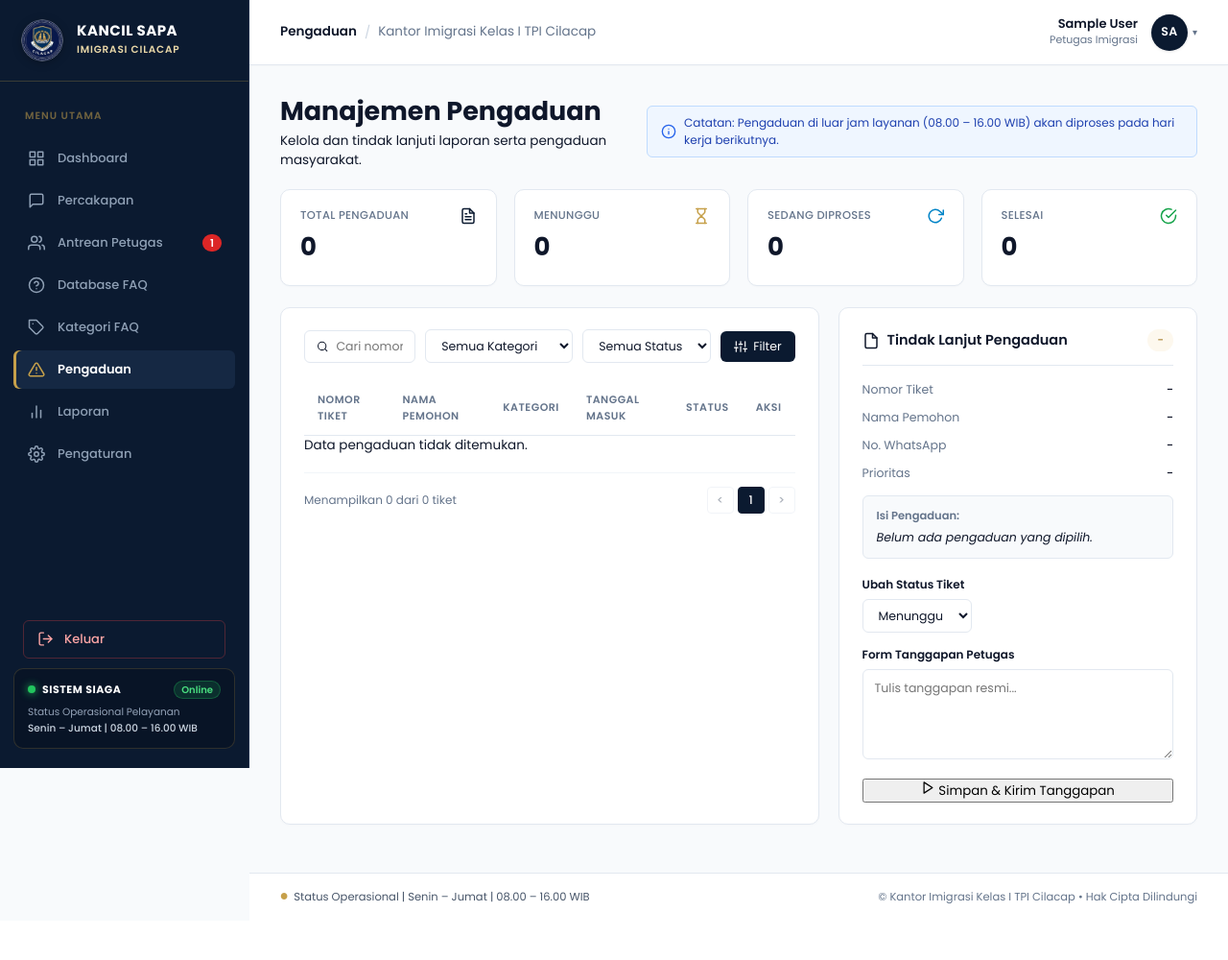
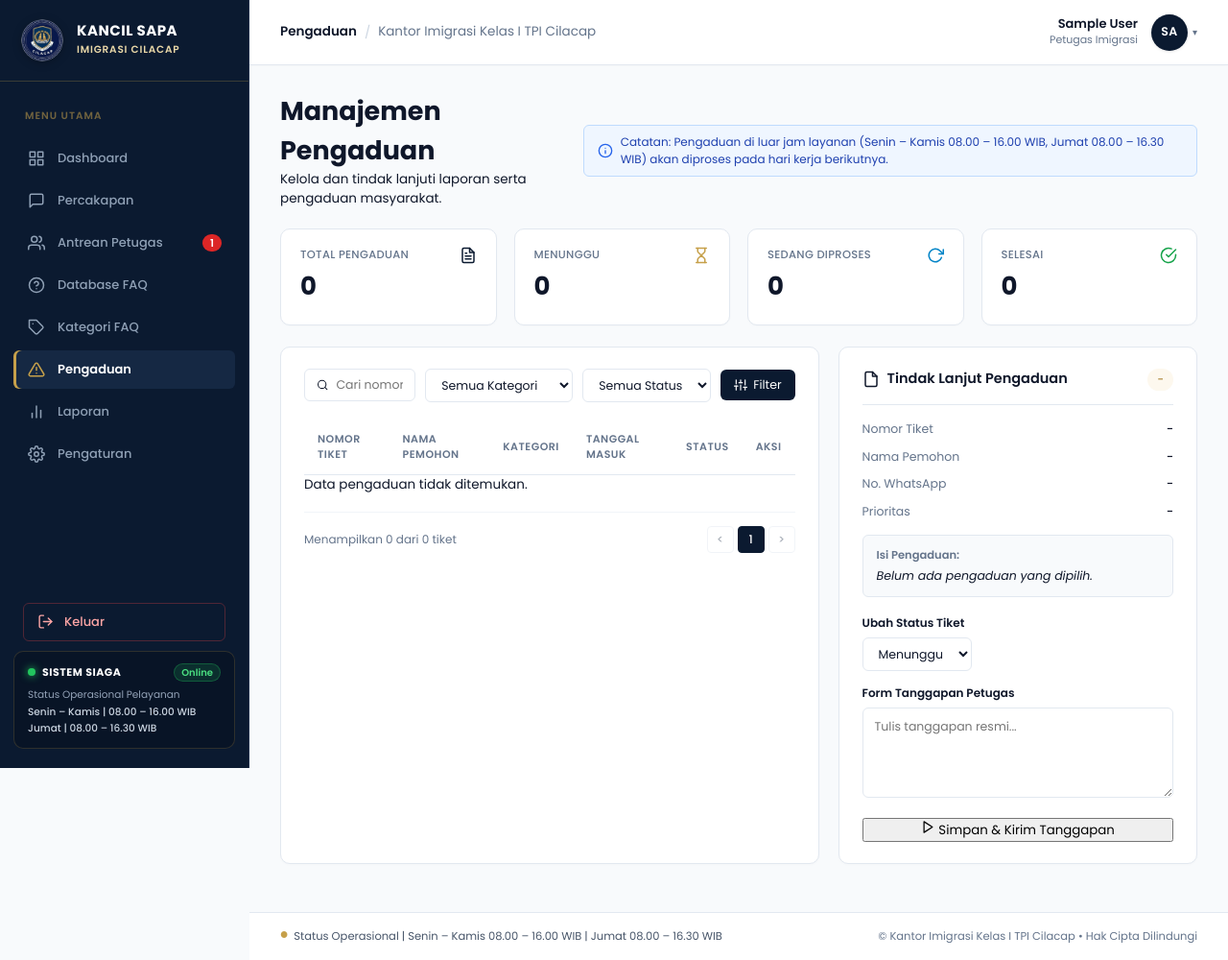
Before and after one commit to namira-davina/Project_Magang_KANCIL, a Laravel app: page /pengaduan in a window 1280 px wide. Shown: the whole page at 96% size. Before the commit the page ends 941 px from the top, so only its background shows below. Run offline with Laravel 12, Linux system fonts and the light colour scheme; a user stored in the database is signed in; tables that the repository leaves empty hold one stand-in row (values such as "Sample post"); lists and menus that the app fills with data are empty; some libraries are stand-ins or nearby versions.

Commit message:
feat(jam): Jumat tutup 16.30, hari kerja lain tetap 08.00-16.00
- BusinessHours: setting baru working_hours_end_friday (default 16:30);
  isOpen() memakai jam tutup per hari; status menu utama kini
  "Senin–Kamis pukul 08.00–16.00 WIB dan Jumat pukul 08.00–16.30 WIB".
  Bila jam Jumat disamakan, teks kembali ke satu rentang.
- Seeder menambah setting tersebut (prod memakai default tanpa migrasi).
- Dashboard: footer, kartu status sidebar, dan catatan halaman pengaduan.

Co-Authored-By: Claude Opus 5.5 <noreply@anthropic.com>

```diff
--- a/app/Services/Bot/BusinessHours.php
+++ b/app/Services/Bot/BusinessHours.php
@@ -7,11 +7,16 @@ use Carbon\CarbonInterface;
 use Illuminate\Support\Carbon;
 
 /**
- * Jam layanan petugas dari bot_settings (working_days, working_hours_start/end), zona WIB.
+ * Jam layanan petugas dari bot_settings (working_days, working_hours_start/end, working_hours_end_friday), zona WIB.
+ * Jumat tutup lebih sore (default 16.30) daripada hari kerja lain (default 16.00).
  */
 class BusinessHours
 {
     public const TIMEZONE = 'Asia/Jakarta';
+
+    private const FRIDAY = 5;
+
+    private const DAY_NAMES = [1 => 'Senin', 2 => 'Selasa', 3 => 'Rabu', 4 => 'Kamis', 5 => 'Jumat', 6 => 'Sabtu', 7 => 'Minggu'];
 
     private const DAYS = [
         'senin' => 1, 'selasa' => 2, 'rabu' => 3, 'kamis' => 4,
@@ -31,7 +36,15 @@ class BusinessHours
         $time = $at->format('H:i');
 
         return $time >= $this->setting('working_hours_start', '08:00')
-            && $time < $this->setting('working_hours_end', '16:00');
+            && $time < $this->closingTime($at->dayOfWeekIso);
+    }
+
+    /** Jam tutup (H:i) untuk hari ISO tersebut: Jumat memakai working_hours_end_friday. */
+    public function closingTime(int $dayOfWeekIso): string
+    {
+        $end = $this->setting('working_hours_end', '16:00');
+
+        return $dayOfWeekIso === self::FRIDAY ? $this->setting('working_hours_end_friday', '16:30') : $end;
     }
 
     /** Keterangan hari libur nasional / cuti bersama pada tanggal tersebut, atau null. */
@@ -61,12 +74,47 @@ class BusinessHours
     /** Dua baris "Status Hari Ini" untuk menu utama (format layanan WhatsApp Imigrasi Bogor). */
     public function statusText(?CarbonInterface $at = null): string
     {
-        $days = str_replace('-', '–', trim($this->setting('working_days', 'Senin-Jumat')));
-        $from = str_replace(':', '.', $this->setting('working_hours_start', '08:00'));
-        $to = str_replace(':', '.', $this->setting('working_hours_end', '16:00'));
+        return '*Status Hari Ini: '.$this->todayStatus($at)."*
+Waktu pelayanan tersedia setiap hari ".$this->scheduleText().'.';
+    }
 
-        return '*Status Hari Ini: '.$this->todayStatus($at)."*
-Waktu pelayanan tersedia setiap hari {$days} pukul {$from}–{$to} WIB.";
+    /** Mis. "Senin–Kamis pukul 08.00–16.00 WIB dan Jumat pukul 08.00–16.30 WIB". */
+    public function scheduleText(): string
+    {
+        $from = self::dot($this->setting('working_hours_start', '08:00'));
+        $to = self::dot($this->setting('working_hours_end', '16:00'));
+        $days = $this->workingDays();
+        $friday = self::dot($this->closingTime(self::FRIDAY));
+
+        if (! in_array(self::FRIDAY, $days, true) || $friday === $to) {
+            return str_replace('-', '–', trim($this->setting('working_days', 'Senin-Jumat')))." pukul {$from}–{$to} WIB";
+        }
+
+        $others = array_values(array_diff($days, [self::FRIDAY]));
+
+        if ($others === []) {
+            return "Jumat pukul {$from}–{$friday} WIB";
+        }
+
+        return self::dayRange($others)." pukul {$from}–{$to} WIB dan Jumat pukul {$from}–{$friday} WIB";
+    }
+
+    /** @param list<int> $days */
+    private static function dayRange(array $days): string
+    {
+        sort($days);
+        $contiguous = end($days) - reset($days) === count($days) - 1;
+
+        if (count($days) > 1 && $contiguous) {
+            return self::DAY_NAMES[reset($days)].'–'.self::DAY_NAMES[end($days)];
+        }
+
+        return implode(', ', array_map(fn (int $d) => self::DAY_NAMES[$d], $days));
+    }
+
+    private static function dot(string $time): string
+    {
+        return str_replace(':', '.', $time);
     }
 
     public function isBusinessDay(CarbonInterface $day): bool
--- a/database/seeders/DatabaseSeeder.php
+++ b/database/seeders/DatabaseSeeder.php
@@ -53,6 +53,7 @@ class DatabaseSeeder extends Seeder
             'bot_name' => ['KANCIL SAPA', 'Nama chatbot'],
             'working_hours_start' => ['08:00', 'Jam mulai layanan petugas - perlu konfirmasi'],
             'working_hours_end' => ['16:00', 'Jam selesai layanan petugas - perlu konfirmasi'],
+            'working_hours_end_friday' => ['16:30', 'Jam selesai layanan petugas khusus hari Jumat'],
             'working_days' => ['Senin-Jumat', 'Hari layanan petugas - perlu konfirmasi'],
             'service_hours_text' => ['', 'Teks jam layanan yang boleh disebut bot (kosong = tidak disebut sampai dikonfirmasi)'],
         ] as $key => [$value, $description]) {
--- a/resources/views/components/footer.blade.php
+++ b/resources/views/components/footer.blade.php
@@ -3,7 +3,7 @@
 
     <div class="footer-status-pill">
         <span class="status-dot-amber">●</span>
-        <span>Status Operasional | Senin – Jumat | 08.00 – 16.00 WIB</span>
+        <span>Status Operasional | Senin – Kamis 08.00 – 16.00 WIB | Jumat 08.00 – 16.30 WIB</span>
     </div>
 
     <div class="footer-copyright">
--- a/resources/views/components/sidebar.blade.php
+++ b/resources/views/components/sidebar.blade.php
@@ -141,7 +141,8 @@
             </div>
             <div class="status-card-body">
                 <span class="status-subtitle">Status Operasional Pelayanan</span>
-                <span class="status-time">Senin – Jumat | 08.00 – 16.00 WIB</span>
+                <span class="status-time">Senin – Kamis | 08.00 – 16.00 WIB</span>
+                <span class="status-time">Jumat | 08.00 – 16.30 WIB</span>
             </div>
         </div>
     </div>
--- a/resources/views/pengaduan/index.blade.php
+++ b/resources/views/pengaduan/index.blade.php
@@ -21,7 +21,7 @@
                     <line x1="12" y1="8" x2="12.01" y2="8"></line>
                 </svg>
             </span>
-            <span>Catatan: Pengaduan di luar jam layanan (08.00 – 16.00 WIB) akan diproses pada hari kerja berikutnya.</span>
+            <span>Catatan: Pengaduan di luar jam layanan (Senin – Kamis 08.00 – 16.00 WIB, Jumat 08.00 – 16.30 WIB) akan diproses pada hari kerja berikutnya.</span>
         </div>
     </div>
 
```
Also changed, not shown: tests/Feature/BotScenarioTest.php (+6 -4 lines), tests/Feature/DashboardTest.php (+10 -0 lines), tests/Feature/SchemaAndSeederTest.php (+1 -1 lines), tests/Unit/BusinessHoursAndComplaintTest.php (+27 -0 lines).
